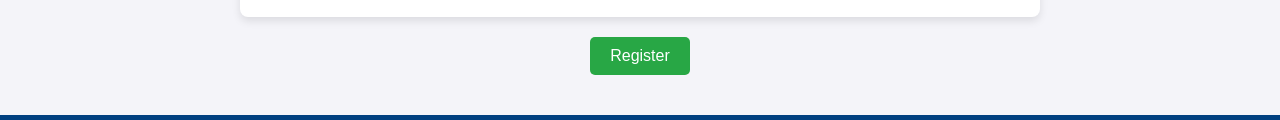
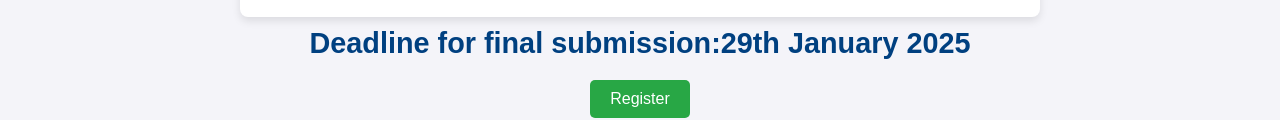
Before and after one commit to NiveshVar/Innotech, a plain HTML site: page index.html in a window 1280 px wide. Shown: the part 1795-1915 px from the top of the page. Drawn offline with Linux system fonts and the light colour scheme.

Commit message:
Update index.html

```diff
--- a/index.html
+++ b/index.html
@@ -82,7 +82,7 @@
     </section>
 
     </main>
-
+     <h1>Deadline for final submission:29th January 2025</h1>
      <div class="button-container">
         <a href="https://forms.gle/2ZnUAgMPmZZqV6wa8" class="submit-button" target="_blank">Register</a>
     </div>
```
